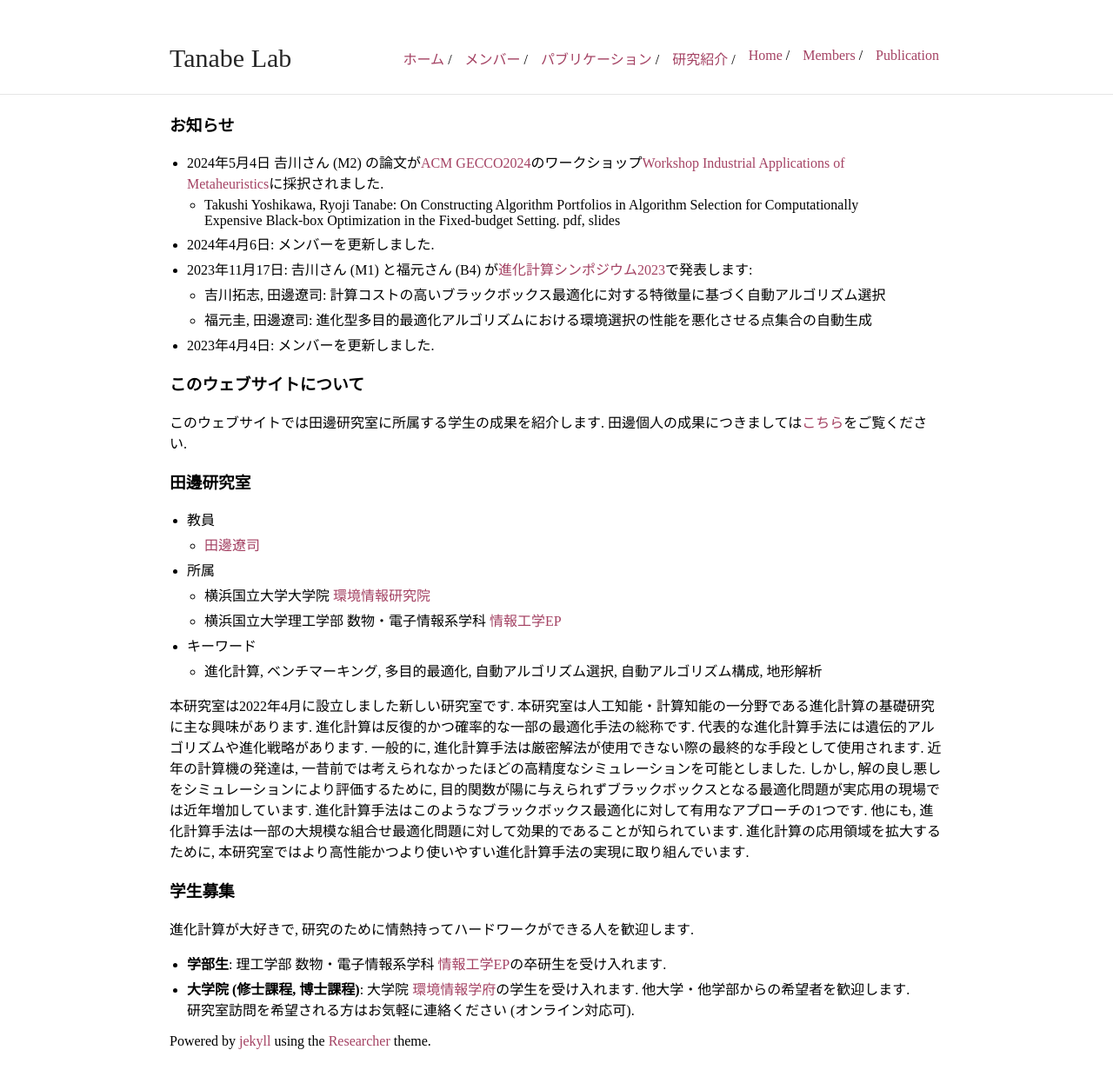
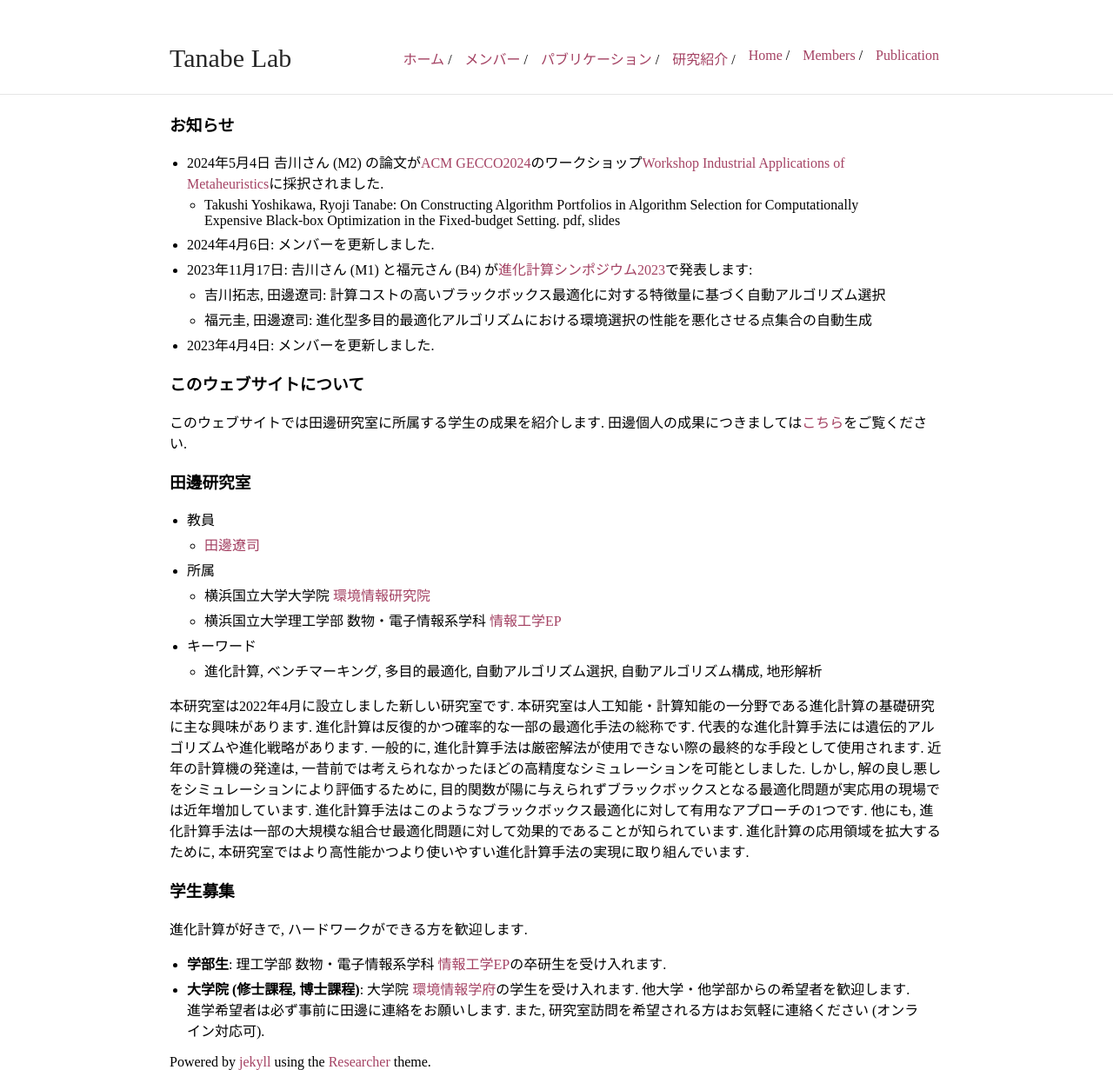
Before and after one commit to aopt-lab/aopt-lab.github.io, a Jekyll site: the page built from index.md, in a window 1280 px wide. Shown: the whole page at 87% size. Built offline with Jekyll 4.4.1, drawn with Linux system fonts in a browser that asks for light colours; before the commit the page ends 1207 px from its top, so only the background shows below that.

Commit message:
updated info

```diff
--- a/index.md
+++ b/index.md
@@ -49,10 +49,10 @@ title: 田邊研究室
 
 ### 学生募集
 
-進化計算が大好きで, 研究のために情熱持ってハードワークができる人を歓迎します.
+進化計算が好きで, ハードワークができる方を歓迎します.
 
 - **学部生**:  理工学部 数物・電子情報系学科 [情報工学EP](http://www.cse.ynu.ac.jp/)の卒研生を受け入れます.
-- **大学院 (修士課程, 博士課程)**: 大学院  [環境情報学府](https://www.eis.ynu.ac.jp/)の学生を受け入れます. 他大学・他学部からの希望者を歓迎します. 研究室訪問を希望される方はお気軽に連絡ください (オンライン対応可).
+- **大学院 (修士課程, 博士課程)**: 大学院  [環境情報学府](https://www.eis.ynu.ac.jp/)の学生を受け入れます. 他大学・他学部からの希望者を歓迎します. 進学希望者は必ず事前に田邊に連絡をお願いします. また, 研究室訪問を希望される方はお気軽に連絡ください (オンライン対応可).
 
 {% comment %}
 
```
